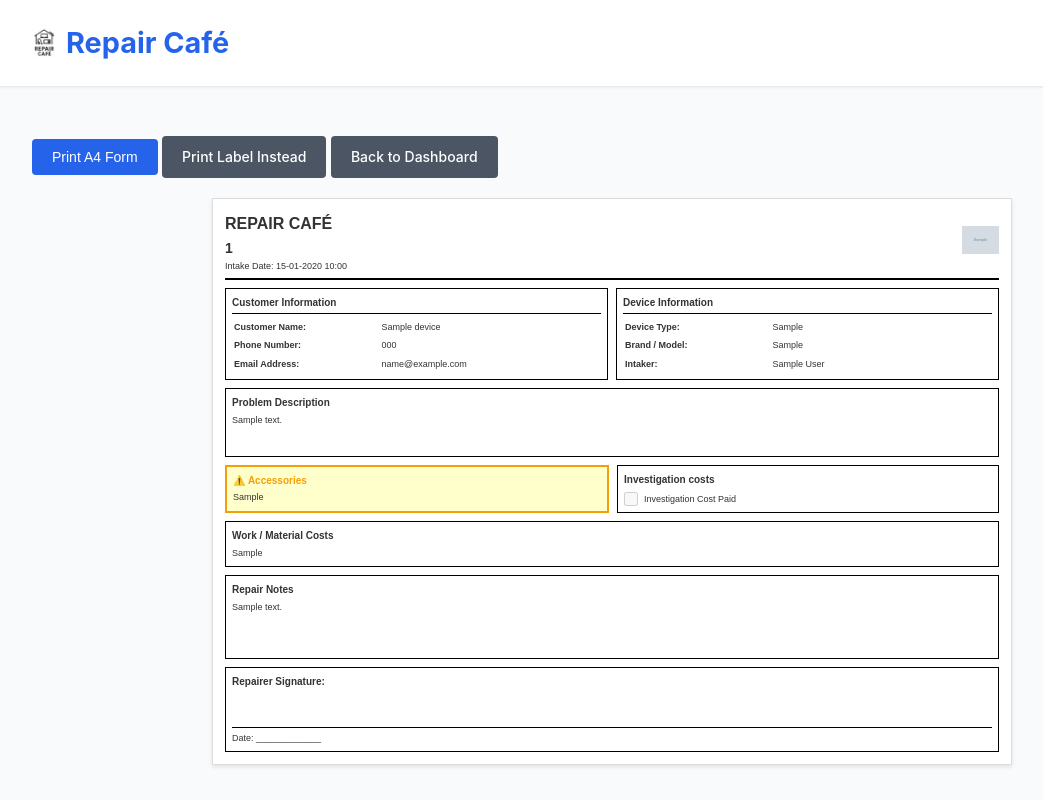
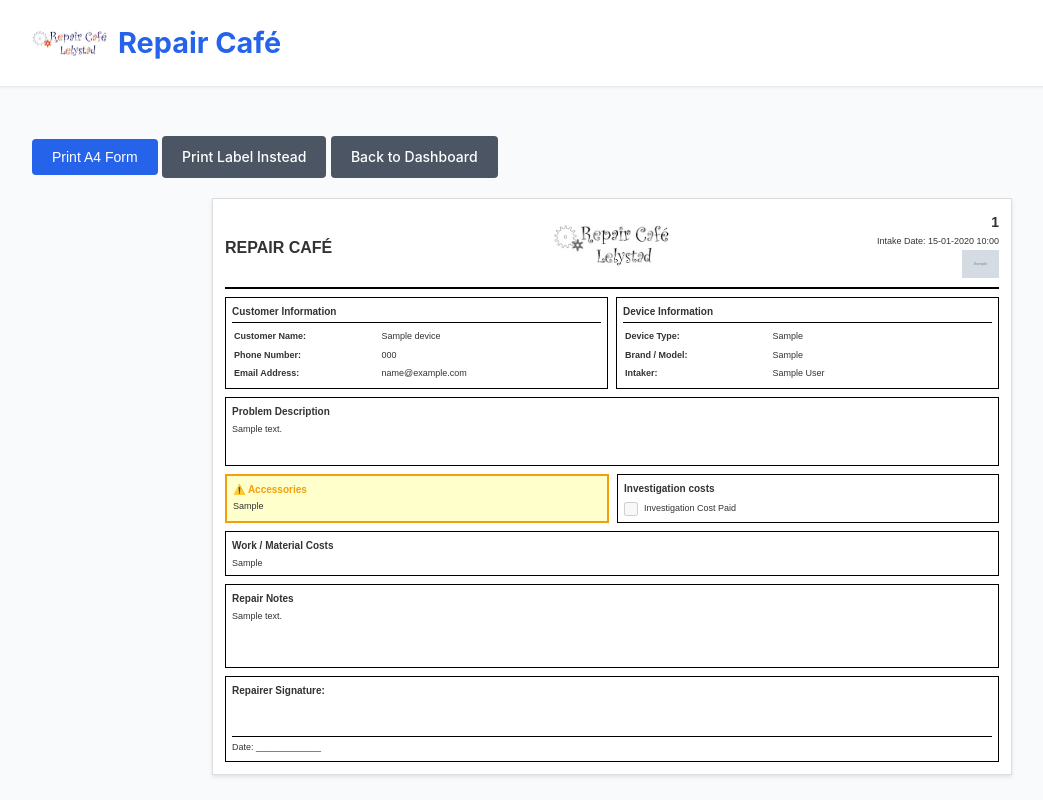
Before and after one commit to yegoryeshchenko/repair_cafe, a Django app: template devices/templates/devices/print_formulier.html in a window 1280 px wide. Shown: the whole page, without its empty margins (28-1071 px from the left). Run offline with Django 4.2, Linux system fonts and the light colour scheme; tables that the repository leaves empty hold one stand-in row (values such as "Sample post"); the template is opened without the code that fills it: values that come from a table or form of the project are taken from there, most other values are stand-ins (such as "Sample title", 1, 10 or a date in 2020); grey boxes marked "Sample" are stand-in pictures.

Commit message:
logo added to a print formulier, logo changed to a original one

```diff
--- a/devices/templates/devices/print_formulier.html
+++ b/devices/templates/devices/print_formulier.html
@@ -1,5 +1,6 @@
 {% extends 'devices/base.html' %}
 {% load i18n %}
+{% load static %}
 
 {% block title %}{% trans "Print Form" %} - {{ device.device_id }}{% endblock %}
 
@@ -12,15 +13,18 @@
     </div>
 
     <div class="print-formulier" style="padding: 12px; font-family: Arial, sans-serif; font-size: 10px;">
-        <!-- Header with barcode inline -->
+        <!-- Header with logo and barcode inline -->
         <div style="display: flex; justify-content: space-between; align-items: center; margin-bottom: 8px; border-bottom: 2px solid #000; padding-bottom: 4px;">
-            <div>
+            <div style="flex: 1;">
                 <div style="font-size: 16px; font-weight: bold; margin: 0;">REPAIR CAFÉ</div>
+            </div>
+            <div style="flex: 0 0 auto; text-align: center; margin: 0 20px;">
+                <img src="{% static 'logo.png' %}" alt="Logo" class="header-logo" style="height: 45px; width: auto; filter: grayscale(100%);">
+            </div>
+            <div style="flex: 1; text-align: right;">
                 <div style="font-size: 14px; font-weight: bold; margin: 0;">{{ device.device_id }}</div>
                 <div style="font-size: 9px;">{% trans "Intake Date" %}: {{ device.intake_datetime|date:"d-m-Y H:i" }}</div>
-            </div>
-            <div style="text-align: right;">
-                <img src="{{ barcode_image }}" alt="Barcode" style="height: 28px; width: auto;">
+                <img src="{{ barcode_image }}" alt="Barcode" style="height: 28px; width: auto; margin-top: 2px;">
             </div>
         </div>
 
@@ -154,6 +158,11 @@
         height: 26px !important;
     }
 
+    /* Logo size for print */
+    .header-logo {
+        height: 35px !important;
+    }
+
     /* Compact spacing for print */
     .print-formulier > div {
         margin-bottom: 6px !important;
```
Also changed, not shown: devices/static/logo.png.
